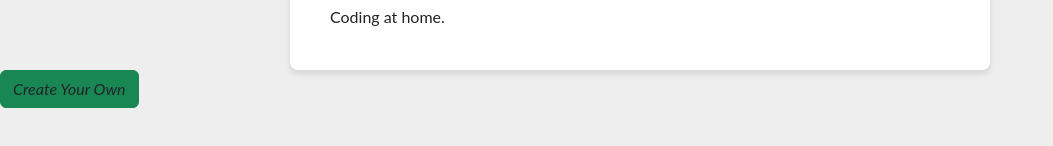
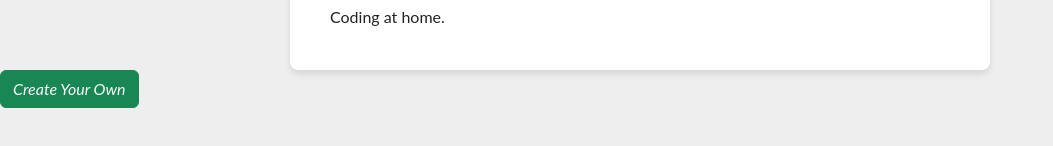
Before and after one commit to maakyz49/Hackathon, a plain HTML site: page index.html in a window 1280 px wide. Shown: the part 560-706 px from the top of the page, without its empty margins (0-1053 px from the left). Drawn offline with nearby package versions, Linux system fonts and the light colour scheme.

Commit message:
Update index.html

```diff
--- a/index.html
+++ b/index.html
@@ -147,7 +147,7 @@
         </div>
     </div>
 </hr>
-    <a href="form.html" class="text-dark btn btn-success">Create Your Own</a>
+    <a href="form.html" class="text-light btn btn-success">Create Your Own</a>
     <script src="https://cdn.jsdelivr.net/npm/bootstrap@5.3.3/dist/js/bootstrap.bundle.min.js" integrity="sha384-YvpcrYf0tY3lHB60NNkmXc5s9fDVZLESaAA55NDzOxhy9GkcIdslK1eN7N6jIeHz" crossorigin="anonymous"></script>
     <script src="script.js"></script>
 </body>
```
